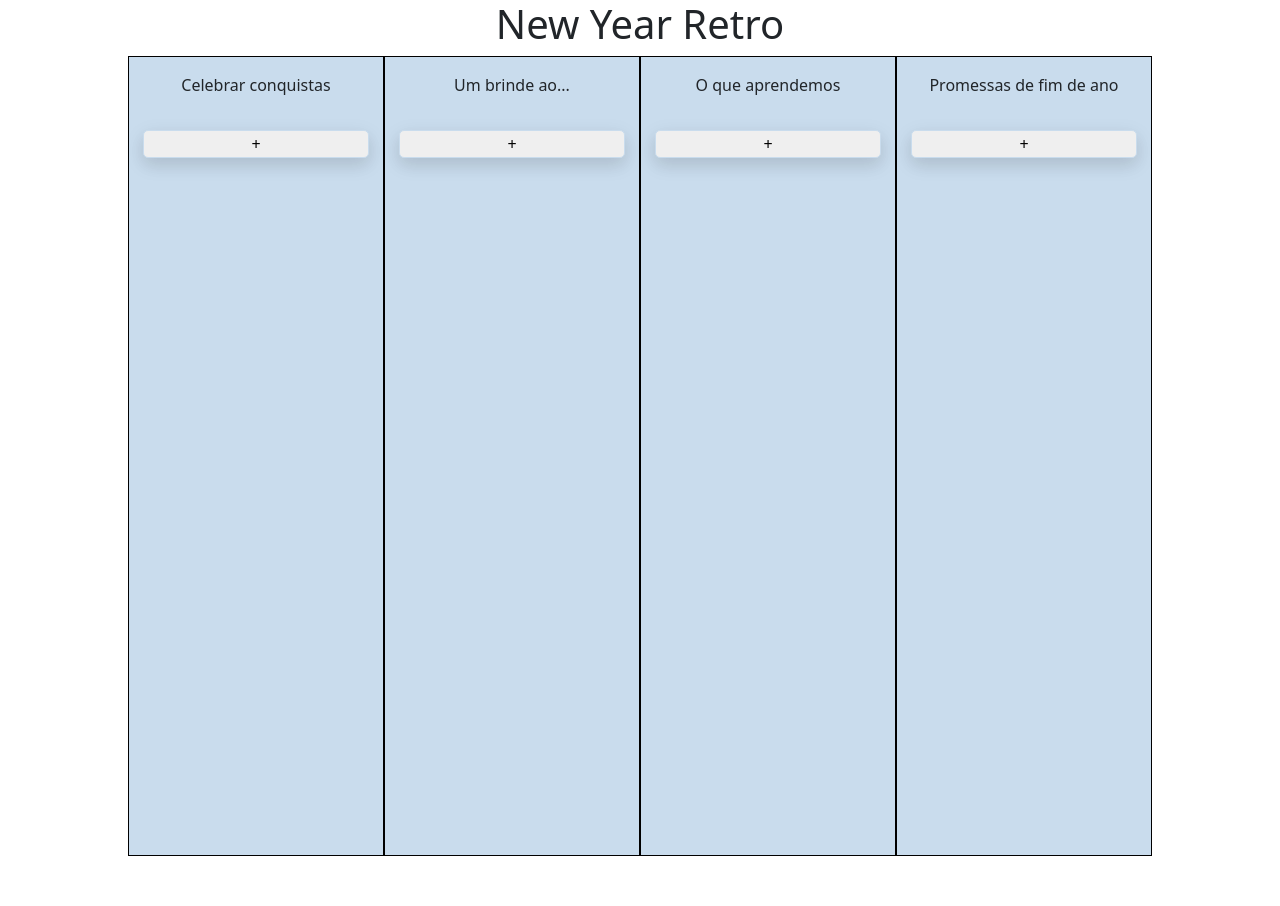
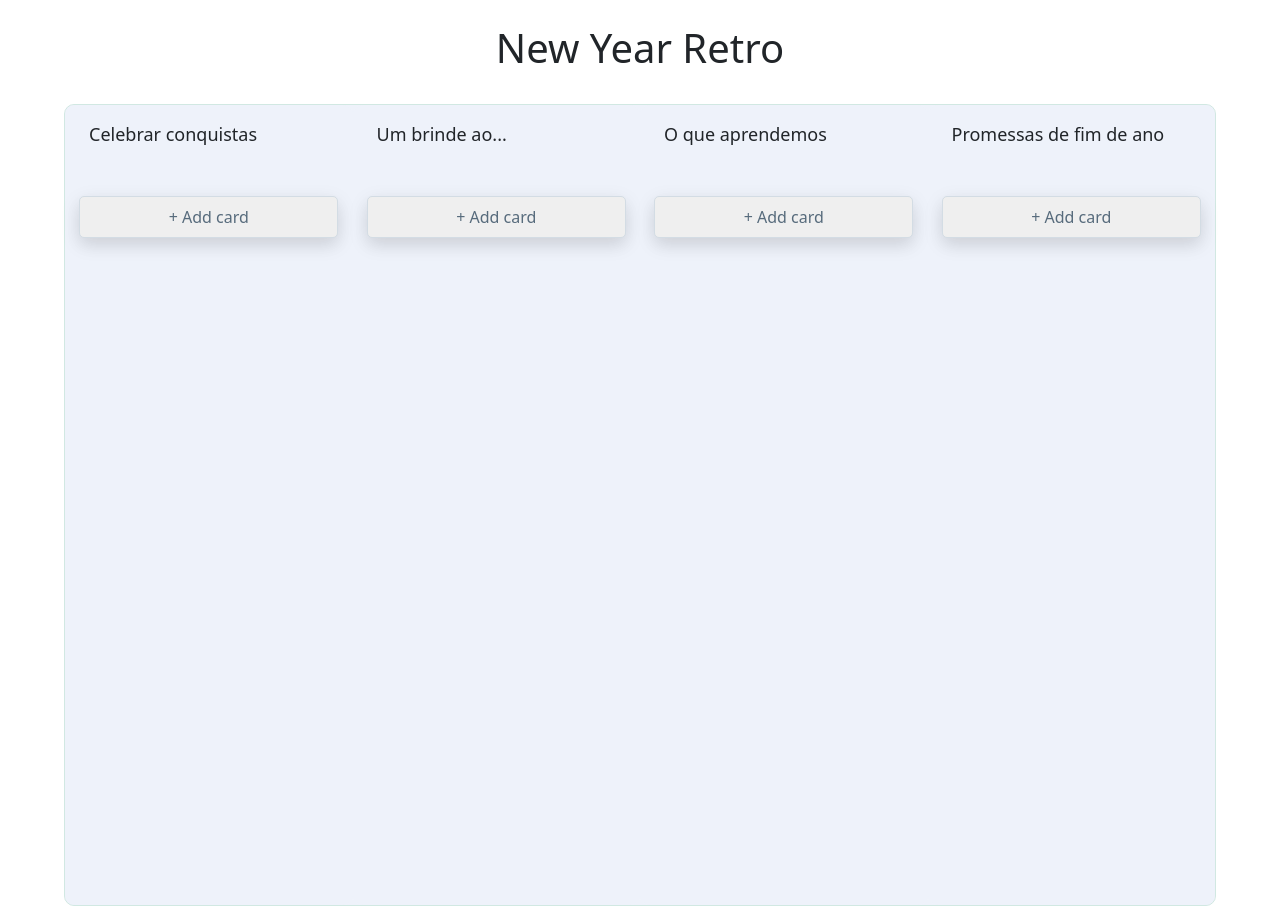
Before and after one commit to marlonmionb/new-year-retro, a React (Vite) app: page / in a window 1280 px wide. Before the commit the page ends 856 px from the top, so only its background shows below. Built offline with nearby package versions, Linux system fonts and the light colour scheme.

Commit message:
Fix spacing, font-weight and change button style

```diff
--- a/src/App.jsx
+++ b/src/App.jsx
@@ -43,9 +43,11 @@ function App() {
   }
 
   return (
-    <div>
-    <h1 className="d-flex justify-content-center">New Year Retro</h1>
-      <div className="d-flex justify-content-center app__container">
+    <div className='d-flex flex-column align-items-center'>
+      <div className='my-4'>
+        <h1 className="d-flex justify-content-center">New Year Retro</h1>
+      </div>
+      <div className="d-flex justify-content-center align-items-center app__container">
         {columns.map(column => {
           return (
             <Column
--- a/src/App.scss
+++ b/src/App.scss
@@ -1,5 +1,14 @@
-// .app {
-//     &__container {
-//         width: 90%;
-//     }
-// }
+.app {
+    &__container {
+        width: 90%;
+        border: solid 1px #D1E8E2;
+        background-color: #eef2fa;
+        border-radius: 10px;
+    }
+    // &__rounded_border {
+    //     border-top-left-radius: 10px;
+    //     border-top-right-radius: 10px;
+    //     border-bottom-left-radius:  10px;
+    //     border-bottom-right-radius:  10px;
+    // }
+}
--- a/src/Components/Card.scss
+++ b/src/Components/Card.scss
@@ -2,17 +2,16 @@
     &__container {
         width: 100%;
         height: 170px;
-        background-color: rgb(162, 162, 212);
+        background-color: #deeee9;
         border-radius: 5px;
         box-shadow: 0 8px 16px 0 rgba(0,0,0,0.05), 0 6px 20px 0 rgba(0,0,0,0.10);
     }
     &__title-container {
-        background-color: rgb(178, 178, 202);
-        border: solid 1px rgb(178, 178, 202);;
+        background-color: #d8e4e1;
+        border: solid 1px #d8e4e1;
         border-radius: 5px 5px 0 0;
     }
     &__title {
-        font-weight: bold;
         overflow: hidden;
         text-overflow: ellipsis;
     }
--- a/src/Components/Column.jsx
+++ b/src/Components/Column.jsx
@@ -38,12 +38,12 @@ const Column = (props) => {
 
     return (
         <div className='column__container d-flex flex-column align-items-center'>
-            <div>
-                <p className='d-flex justify-content-center p-3'>{props.title}</p>
+            <div className='column__header-container mb-3'>
+                <p className='d-flex justify-content-start p-3 ms-2 column__header-text'>{props.title}</p>
             </div>
             { props.isAddCardButtonVisible ?
             <div className='d-flex justify-content-center column__button-container'>
-                <button className='w-100 column__button' onClick={toggleAddCardButton}>+</button>
+                <button className='w-100 column__button py-2' onClick={toggleAddCardButton}>+ Add card</button>
             </div> :
             <div className='column__new-card-container'>
                 <NewCard
--- a/src/Components/Column.scss
+++ b/src/Components/Column.scss
@@ -1,25 +1,29 @@
 .column {
     &__container {
-        width: 20%;
+        width: 100%;
         height: 800px;
-        background-color: rgb(201, 220, 237);
-
-        border:1px solid black;
+        background-color: #eef2fa;
+        border-radius: 10px;
     }
     &__new-card-container {
         width: 90%;
     }
     &__button-container {
         width: 90%;
-        border: solid 1px rgb(201, 220, 237);;
         border-radius: 5px;
     }
     &__button {
-        border: solid 1px rgb(201, 220, 237);;
+        border: solid 1px rgb(211, 220, 228);
+        color: rgb(87, 107, 124);
         border-radius: 5px;
         box-shadow: 0 8px 16px 0 rgba(0,0,0,0.05), 0 6px 20px 0 rgba(0,0,0,0.10);
     }
     &__button-shadow:hover {
         box-shadow: 0 6px 8px 0 rgba(0,0,0,0.24),0 7px 25px 0 rgba(0,0,0,0.19);
     }
+    &__header-text {
+        font-size: 18px;
+    }
+    &__header-container {
+        width: 100%;    }
 }
--- a/src/Components/NewCard.scss
+++ b/src/Components/NewCard.scss
@@ -2,7 +2,7 @@
     &__container {
         width: 100%;
         height: 170px;
-        background-color: rgb(162, 162, 212);
+        background-color: #deeee9;
         border-radius: 5px;
         box-shadow: 0 8px 16px 0 rgba(0,0,0,0.05), 0 6px 20px 0 rgba(0,0,0,0.10);
     }
@@ -21,8 +21,8 @@
         width: 90%;
     }
     &__title-input-container {
-        background-color: rgb(178, 178, 202);
-        border: solid 1px rgb(178, 178, 202);;
+        background-color: #d8e4e1;
+        border: solid 1px #d8e4e1;
         border-radius: 5px 5px 0 0;
     }
     &__primary-button {
```
